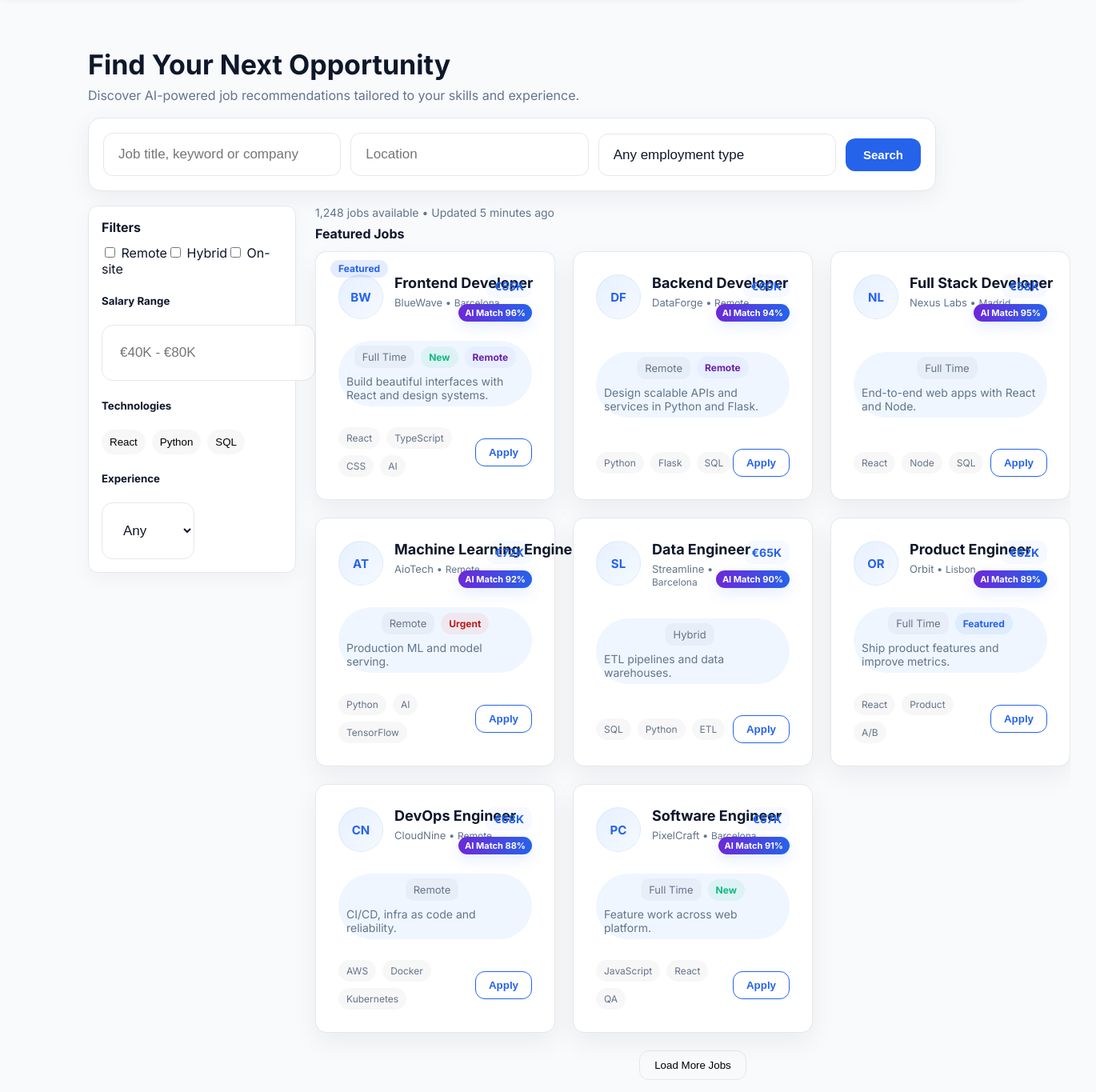
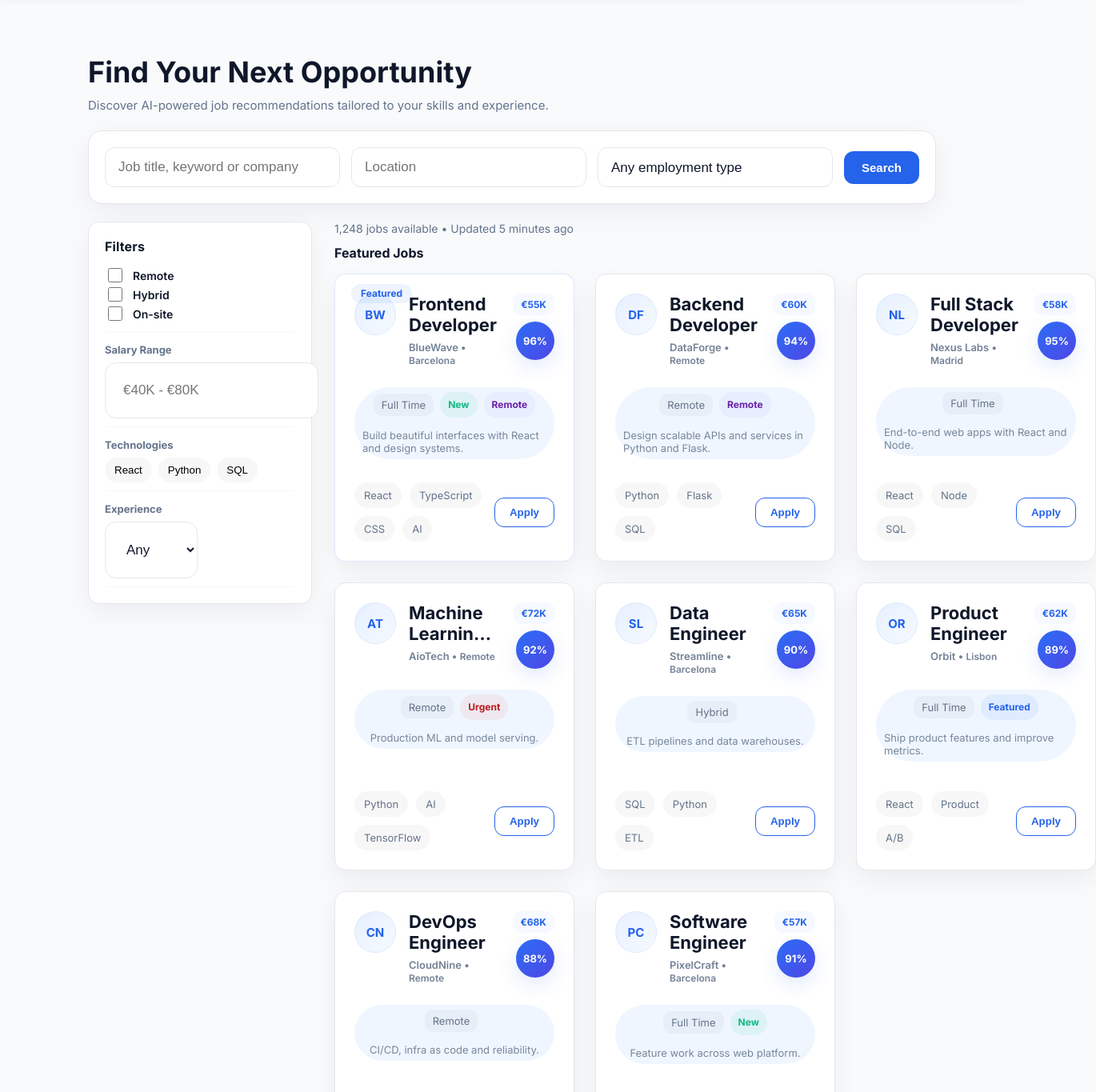
Before and after one commit to beatriz24BCN/SkillBridge, a React (Vite) app: page /jobs in a window 1280 px wide. Shown: the part 80-1445 px from the top of the page at 80% size, 1370 px wide, since content can reach past the window. Built offline with nearby package versions, Linux system fonts and the light colour scheme.

Commit message:
feat(jobs): premium Jobs page UI improvements and progress checkpoint

```diff
--- a/src/components/JobCard/JobCard.css
+++ b/src/components/JobCard/JobCard.css
@@ -1,28 +1,55 @@
-.job-card{background:var(--white);border:1px solid var(--borders);border-radius:14px;padding:28px;box-shadow:0 12px 32px rgba(15,23,42,0.06);display:flex;flex-direction:column;justify-content:space-between;gap:14px;transition:transform .26s cubic-bezier(.2,.9,.2,1),box-shadow .26s ease;position:relative;height:100%}
-.job-card:hover{transform:translateY(-8px);box-shadow:0 36px 80px rgba(15,23,42,0.14)}
-.job-card .featured-badge{position:absolute;left:18px;top:10px;background:rgba(37,99,235,0.12);color:var(--primary);padding:5px 10px;border-radius:999px;font-weight:700;font-size:12px;line-height:1;z-index:6}
+.job-card{
+	background:var(--white);
+	border:1px solid var(--borders);
+	border-radius:14px;
+	padding:24px;
+	box-shadow:0 12px 32px rgba(15,23,42,0.06);
+	display:flex;
+	flex-direction:column;
+	gap:16px;
+	transition:transform .26s cubic-bezier(.2,.9,.2,1),box-shadow .26s ease;
+	position:relative;
+	height:100%;
+	min-height:360px;
+}
+.job-card:hover{transform:translateY(-10px);box-shadow:0 42px 100px rgba(15,23,42,0.14)}
+.job-card .featured-badge{position:absolute;left:20px;top:12px;background:rgba(37,99,235,0.08);color:var(--primary);padding:6px 12px;border-radius:999px;font-weight:700;font-size:12px;line-height:1;z-index:6}
 .job-card.featured{border-color:rgba(37,99,235,0.14)}
-.job-card-row{display:flex;justify-content:space-between;align-items:flex-start;gap:12px}
-.job-left-col{display:flex;align-items:flex-start;gap:14px;min-width:0}
-.company-logo{width:56px;height:56px;border-radius:999px;background:linear-gradient(135deg,#e6f0ff, #f6faff);display:flex;align-items:center;justify-content:center;font-weight:700;color:var(--primary);border:1px solid rgba(37,99,235,0.08);font-size:15px;margin-top:0;flex:0 0 56px}
-.job-title{margin:0;font-size:18px;color:var(--text-dark);font-weight:700;white-space:nowrap;overflow:hidden;text-overflow:ellipsis}
-.job-company{color:var(--text-muted);font-size:13px;margin-top:6px}
-.job-location{color:var(--text-muted)}
-.job-badge{display:flex;flex-direction:column;align-items:flex-end;gap:8px;min-width:120px}
-.job-salary{font-weight:700;color:var(--primary);background:rgba(37,99,235,0.04);padding:6px 10px;border-radius:10px;font-size:14px}
-.ai-match{font-weight:700;color:#fff;font-size:11px;padding:4px 8px;border-radius:999px;background:linear-gradient(90deg,#6d28d9,#2563eb);box-shadow:0 6px 18px rgba(37,99,235,0.12)}
-.job-meta{display:flex;flex-direction:column;gap:8px}
+.job-card-row{display:grid;grid-template-columns:52px 1fr auto;gap:16px;align-items:start}
+.card-avatar{width:52px;height:52px;border-radius:999px;background:linear-gradient(135deg,#e6f0ff,#f6faff);display:flex;align-items:center;justify-content:center;font-weight:700;color:var(--primary);border:1px solid rgba(37,99,235,0.08);font-size:15px;margin:0}
+.card-content{display:block;min-width:0;width:100%;overflow:hidden}
+.card-right{display:flex;flex-direction:column;align-items:flex-end;gap:8px;width:auto}
+.job-title{margin:0;font-size:22px;color:var(--text-dark);font-weight:700;line-height:1.2;display:-webkit-box;-webkit-box-orient:vertical;-webkit-line-clamp:2;overflow:hidden;text-overflow:ellipsis;word-break:normal;overflow-wrap:normal}
+.job-company{color:var(--text-muted);font-size:13px;margin-top:6px;font-weight:600;opacity:0.9;white-space:nowrap;overflow:hidden;text-overflow:ellipsis}
+.job-location{color:var(--text-muted);white-space:nowrap;overflow:hidden;text-overflow:ellipsis}
+.job-salary{font-weight:700;color:var(--primary);background:rgba(37,99,235,0.04);padding:6px 10px;border-radius:10px;font-size:12px}
+.ai-match-badge{width:48px;height:48px;border-radius:50%;background:linear-gradient(135deg,#2b6ef6,#4f46e5);display:flex;align-items:center;justify-content:center;color:#fff;font-weight:800;font-size:13px;box-shadow:0 8px 24px rgba(37,99,235,0.14);flex:0 0 48px;position:relative}
+.ai-match-badge:after{content:'';position:absolute;pointer-events:none;top:0;left:0;right:0;bottom:0;border-radius:50%;box-shadow:0 8px 20px rgba(79,70,229,0.12);opacity:0;transition:opacity .25s}
+.job-meta{display:flex;flex-direction:column;gap:14px}
 .meta-top{display:flex;gap:8px;align-items:center}
 .job-type{display:inline-block;background:rgba(2,6,23,0.03);color:var(--text-muted);padding:6px 10px;border-radius:10px;font-size:13px}
 .label-group{display:flex;gap:8px}
-.label{padding:6px 10px;border-radius:999px;font-size:12px;font-weight:700}
+.label{padding:6px 10px;border-radius:999px;font-size:12px;font-weight:700;line-height:20px;min-height:32px;display:inline-flex;align-items:center}
 .label-new{background:rgba(16,185,129,0.08);color:var(--success)}
 .label-remote{background:rgba(99,102,241,0.06);color:#6b21a8}
 .label-featured{background:rgba(37,99,235,0.08);color:var(--primary)}
 .label-urgent{background:rgba(239,68,68,0.08);color:#b91c1c}
-.job-desc{margin:0;color:var(--text-muted);font-size:14px}
-.job-footer{display:flex;justify-content:space-between;align-items:center;margin-top:12px}
-.job-tags{display:flex;gap:8px;flex-wrap:wrap}
-.job-tag{background:rgba(2,6,23,0.03);color:var(--text-muted);padding:6px 10px;border-radius:999px;font-size:12px}
-.btn-apply{background:transparent;border:1px solid var(--primary);color:var(--primary);padding:9px 16px;border-radius:12px;font-weight:700;cursor:pointer}
-.btn-apply:hover{background:var(--primary);color:#fff}
+.job-desc{margin:0;color:var(--text-muted);font-size:13px;display:-webkit-box;-webkit-line-clamp:2;-webkit-box-orient:vertical;overflow:hidden;opacity:0.85}
+.job-footer{display:flex;justify-content:space-between;align-items:center;margin-top:auto}
+.job-tags{display:flex;gap:10px;flex-wrap:wrap;align-items:center}
+.job-tag{background:rgba(2,6,23,0.03);color:var(--text-muted);padding:6px 12px;border-radius:999px;font-size:13px;line-height:20px;min-height:32px;display:inline-flex;align-items:center}
+.btn-apply{background:transparent;border:1px solid var(--primary);color:var(--primary);padding:10px 18px;border-radius:12px;font-weight:800;cursor:pointer;transition:all .22s ease}
+.btn-apply:hover{background:var(--primary);color:#fff;transform:translateY(-2px);box-shadow:0 18px 40px rgba(37,99,235,0.14)}
+
+.ai-match-badge:hover{filter:drop-shadow(0 8px 28px rgba(37,99,235,0.16));opacity:1}
+
+
+@media (max-width:720px){
+  .job-card{min-height:unset;padding:18px}
+  .ai-match-badge{width:40px;height:40px;font-size:12px;flex:0 0 40px}
+  .job-card-row{grid-template-columns:56px 1fr auto}
+}
+
+.job-card *{box-sizing:border-box}
+.card-content{min-width:0}
+.job-title, .job-company, .job-desc{word-break:normal;overflow-wrap:break-word;white-space:normal}
--- a/src/components/JobCard/JobCard.jsx
+++ b/src/components/JobCard/JobCard.jsx
@@ -6,16 +6,16 @@ export default function JobCard({ job }){
     <article className={`job-card ${job.featured? 'featured':''}`}>
       {job.featured && <div className="featured-badge">Featured</div>}
       <div className="job-card-row">
-        <div className="job-left-col">
-          <div className="company-logo">{job.logo || job.company.charAt(0)}</div>
-          <div>
-            <h3 className="job-title">{job.title}</h3>
-            <div className="job-company">{job.company} • <span className="job-location">{job.location}</span></div>
-          </div>
+          <div className="card-avatar">{job.logo || job.company.charAt(0)}</div>
+
+          <div className="card-content">
+          <h3 className="job-title">{job.title}</h3>
+          <div className="job-company">{job.company} • <span className="job-location">{job.location}</span></div>
         </div>
-        <div className="job-badge">
+
+          <div className="card-right">
           <div className="job-salary">{job.salary}</div>
-          <div className="ai-match">AI Match {job.match}%</div>
+          <div className="ai-match-badge" aria-hidden>{job.match}%</div>
         </div>
       </div>
 
--- a/src/pages/Jobs.css
+++ b/src/pages/Jobs.css
@@ -1,42 +1,70 @@
-.jobs-header{margin:28px 0 18px}
-.jobs-title{font-size:34px;margin:0;color:var(--text-dark);font-weight:700}
-.jobs-sub{color:var(--text-muted);margin:8px 0 0}
+.jobs-header{margin:36px 0 22px}
+.jobs-title{font-size:36px;margin:0;color:var(--text-dark);font-weight:800}
+.jobs-sub{color:var(--text-muted);margin:10px 0 0;font-size:15px}
 
-.jobs-search{background:transparent;margin:18px 0}
-.search-card{background:var(--white);padding:18px;border-radius:16px;box-shadow:0 8px 30px rgba(15,23,42,0.06);border:1px solid var(--borders)}
-.search-row{display:flex;gap:12px;align-items:center}
-.search-row .search-field{padding:16px 18px;border-radius:12px;border:1px solid var(--borders);background:#fff;outline:none;min-height:48px}
+.jobs-search{background:transparent;margin:22px 0}
+.search-card{background:var(--white);padding:20px;border-radius:18px;box-shadow:0 10px 36px rgba(15,23,42,0.06);border:1px solid var(--borders)}
+.search-row{display:flex;gap:14px;align-items:center}
+.search-row .search-field{padding:14px 16px;border-radius:12px;border:1px solid var(--borders);background:#fff;outline:none;min-height:50px}
 .search-row select.search-field{appearance:none}
 .search-row .btn-primary{padding:12px 22px;border-radius:12px}
 
-.jobs-layout{display:grid;grid-template-columns:260px 1fr;gap:24px;margin-top:18px}
+.jobs-layout{display:grid;grid-template-columns:280px 1fr;gap:28px;margin-top:22px}
 .jobs-sidebar{display:block}
-.filters-card{background:var(--white);border:1px solid var(--borders);border-radius:12px;padding:16px;box-shadow:0 8px 24px rgba(15,23,42,0.04)}
-.filters-card h4{margin:0 0 10px}
-.filter-group{margin-top:12px}
+.filters-card{background:var(--white);border:1px solid var(--borders);border-radius:14px;padding:20px;box-shadow:0 12px 32px rgba(15,23,42,0.05)}
+.filters-card h4{margin:0 0 12px;font-size:16px;font-weight:800;color:var(--text-dark);letter-spacing:0.15px}
+.filter-group{margin-top:14px;padding-bottom:10px;border-bottom:1px solid rgba(15,23,42,0.03)}
 .chip-list{display:flex;gap:8px;flex-wrap:wrap;margin-top:8px}
-.chip{background:rgba(2,6,23,0.03);border:0;padding:8px 10px;border-radius:999px;cursor:pointer}
+.chip{background:rgba(2,6,23,0.03);border:0;padding:8px 12px;border-radius:999px;cursor:pointer;transition:background .18s}
+.chip:hover{background:rgba(2,6,23,0.06)}
+
+/* Cleaner checkbox styles */
+.filter-group label{display:flex;align-items:center;gap:10px;font-weight:600;color:var(--text-dark);font-size:14px}
+.filter-group input[type="checkbox"]{width:18px;height:18px;border-radius:6px;border:1px solid var(--borders);accent-color:var(--primary)}
+
+/* Premium spacing for the filters card */
+.filters-card .filter-group h5{margin:6px 0 8px;font-size:13px;color:var(--text-muted);font-weight:700}
+.filters-card .chip-list{margin-top:6px}
 
 .jobs-content{min-height:200px}
-.jobs-meta-row{display:flex;justify-content:space-between;align-items:center;margin-bottom:8px}
+.jobs-meta-row{display:flex;justify-content:space-between;align-items:center;margin-bottom:12px}
 .jobs-availability{color:var(--text-muted);font-size:14px}
-.featured-title{margin:6px 0 12px;color:var(--text-dark);font-size:16px}
-.jobs-list{display:grid;grid-template-columns:repeat(3,minmax(300px,1fr));gap:22px;align-items:stretch}
+.featured-title{margin:8px 0 16px;color:var(--text-dark);font-size:16px}
+.jobs-list{display:grid;grid-template-columns:repeat(3,minmax(300px,1fr));gap:26px;align-items:stretch;grid-auto-rows:1fr}
 
 .jobs-list > *{height:100%}
 
-.load-more-row{display:flex;justify-content:center;margin-top:22px}
+.load-more-row{display:flex;justify-content:center;margin-top:28px}
 .btn-load-more{background:transparent;border:1px solid var(--borders);padding:10px 18px;border-radius:12px;cursor:pointer}
+
+/* Premium Load More section */
+.load-more-section{display:flex;flex-direction:column;align-items:center;margin:42px 0;padding:18px 0}
+.load-more-divider{width:100%;max-width:920px;border-top:1px solid rgba(15,23,42,0.04);margin-bottom:22px}
+.load-more-cta{display:flex;flex-direction:row;align-items:center;justify-content:space-between;gap:18px;width:100%;max-width:920px;padding:18px;background:transparent}
+.load-more-text{display:flex;flex-direction:column}
+.load-more-title{font-size:18px;font-weight:800;color:var(--text-dark);margin-bottom:6px}
+.load-more-sub{font-size:14px;color:var(--text-muted);opacity:0.95}
+.load-more-action{display:flex;flex-direction:column;align-items:center;gap:10px}
+.btn-load-more{background:linear-gradient(90deg,#2563eb,#4f46e5);border:0;color:#fff;padding:12px 24px;border-radius:12px;font-weight:800;box-shadow:0 12px 30px rgba(37,99,235,0.12);transition:transform .18s ease,box-shadow .18s ease,filter .18s ease}
+.btn-load-more:hover{transform:translateY(-6px);box-shadow:0 22px 50px rgba(37,99,235,0.18);filter:brightness(1.03)}
+.load-more-caption{font-size:13px;color:var(--text-muted);opacity:0.9}
+
+@media (max-width:720px){
+  .load-more-cta{flex-direction:column;align-items:center;text-align:center;padding:12px}
+  .load-more-divider{max-width:100%}
+}
 
 @media (max-width:1100px){
   .jobs-list{grid-template-columns:repeat(2,minmax(280px,1fr))}
-  .jobs-layout{grid-template-columns:200px 1fr}
+  .jobs-layout{grid-template-columns:220px 1fr}
+}
+
+@media (max-width:920px){
+  .jobs-layout{grid-template-columns:1fr}
+  .jobs-sidebar{display:none}
 }
 
 @media (max-width:720px){
   .jobs-list{grid-template-columns:1fr}
-  .jobs-layout{grid-template-columns:1fr}
-  .jobs-sidebar{display:none}
-  main{padding:18px}
   .search-row{flex-direction:column}
 }
--- a/src/pages/Jobs.jsx
+++ b/src/pages/Jobs.jsx
@@ -85,8 +85,18 @@ export default function Jobs(){
                 ))}
               </div>
 
-              <div className="load-more-row">
-                <button className="btn-load-more">Load More Jobs</button>
+              <div className="load-more-section">
+                <div className="load-more-divider" />
+                <div className="load-more-cta">
+                  <div className="load-more-text">
+                    <div className="load-more-title">Still looking for the perfect opportunity?</div>
+                    <div className="load-more-sub">More AI-powered job opportunities are waiting for you.</div>
+                  </div>
+                  <div className="load-more-action">
+                    <button className="btn-load-more">Load More Jobs →</button>
+                    <div className="load-more-caption">Showing {mockJobs.length} of 1,248 available jobs.</div>
+                  </div>
+                </div>
               </div>
             </section>
         </div>
```
